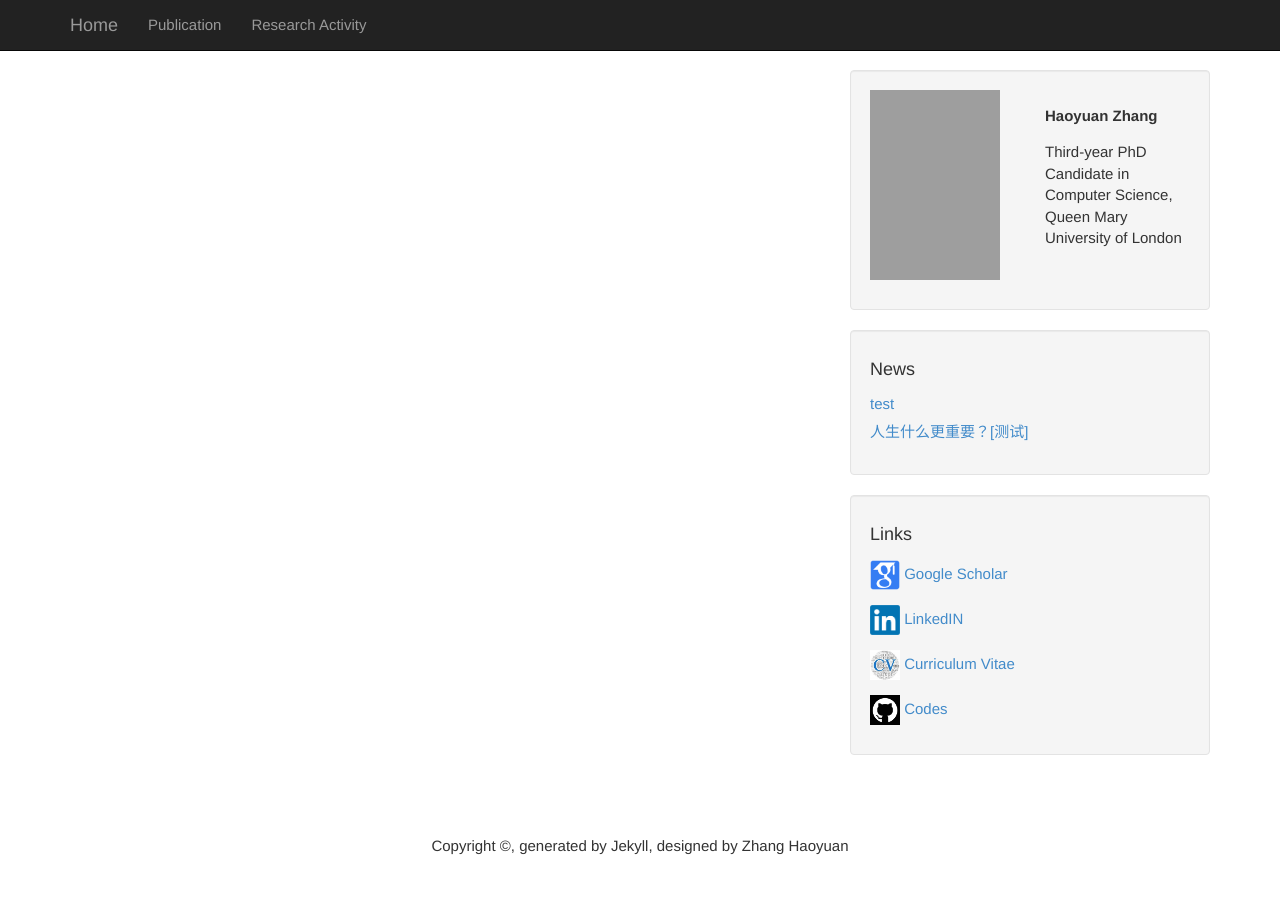
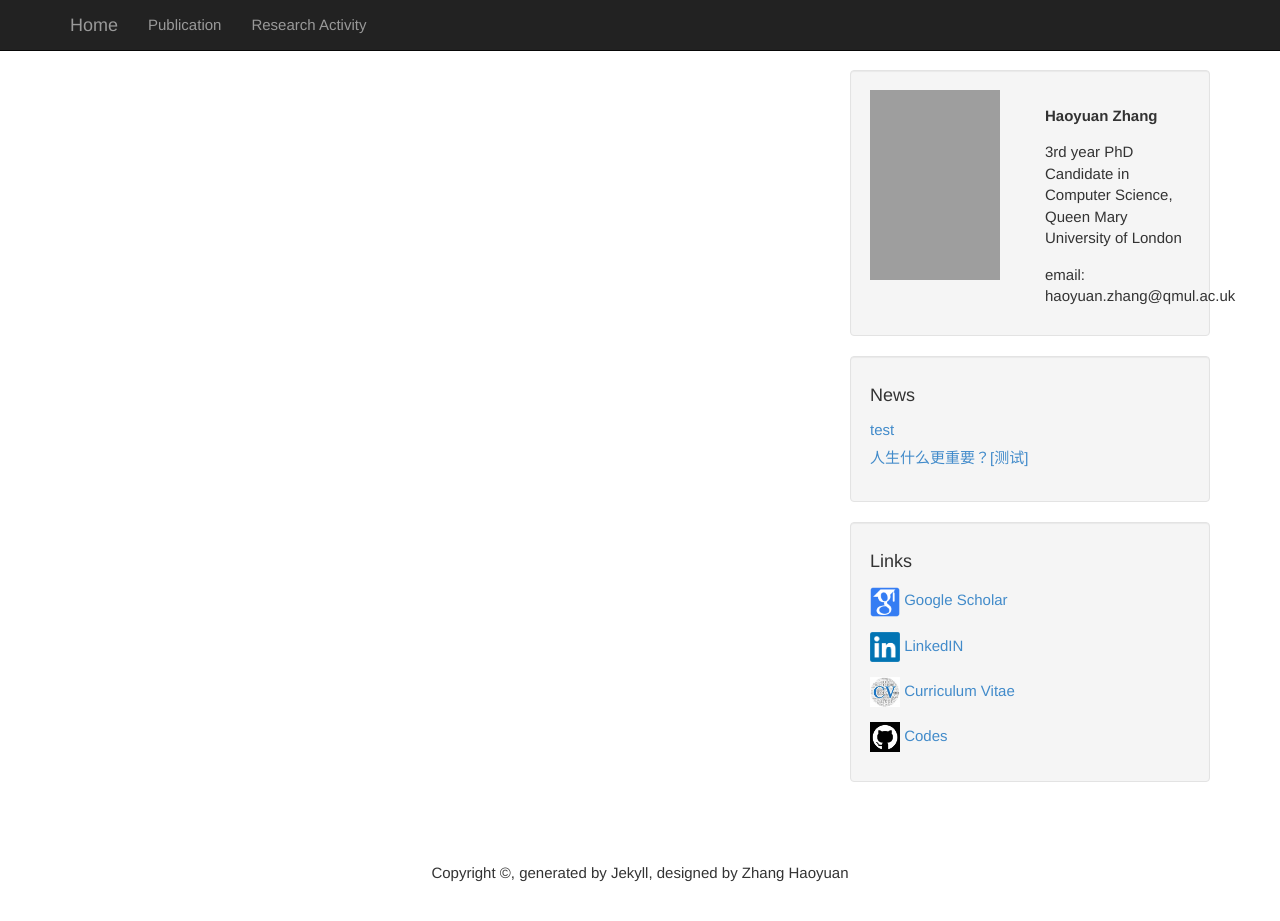
Before and after one commit to july0905/haoyuanzhang1990.github.io, a Jekyll site: the page built from pub.md, in a window 1280 px wide and 933 px high. Shown: the top 921 px of the window. Built offline with Jekyll 4.4.1, drawn with Linux system fonts in a browser that asks for light colours; grey boxes are pictures that could not be loaded.

Commit message:
Update categories.html

```diff
--- a/_includes/categories.html
+++ b/_includes/categories.html
@@ -20,10 +20,13 @@
                  <p>
                  </p>
               <li>
-                Third-year PhD Candidate in Computer Science, Queen Mary University of London
+                3rd year PhD Candidate in Computer Science, Queen Mary University of London
               </li>
-
-
+                      <p>
+                 </p>
+                      <li>
+                email: haoyuan.zhang@qmul.ac.uk
+                        </li>
 
                 </ul>
               </div>
```
